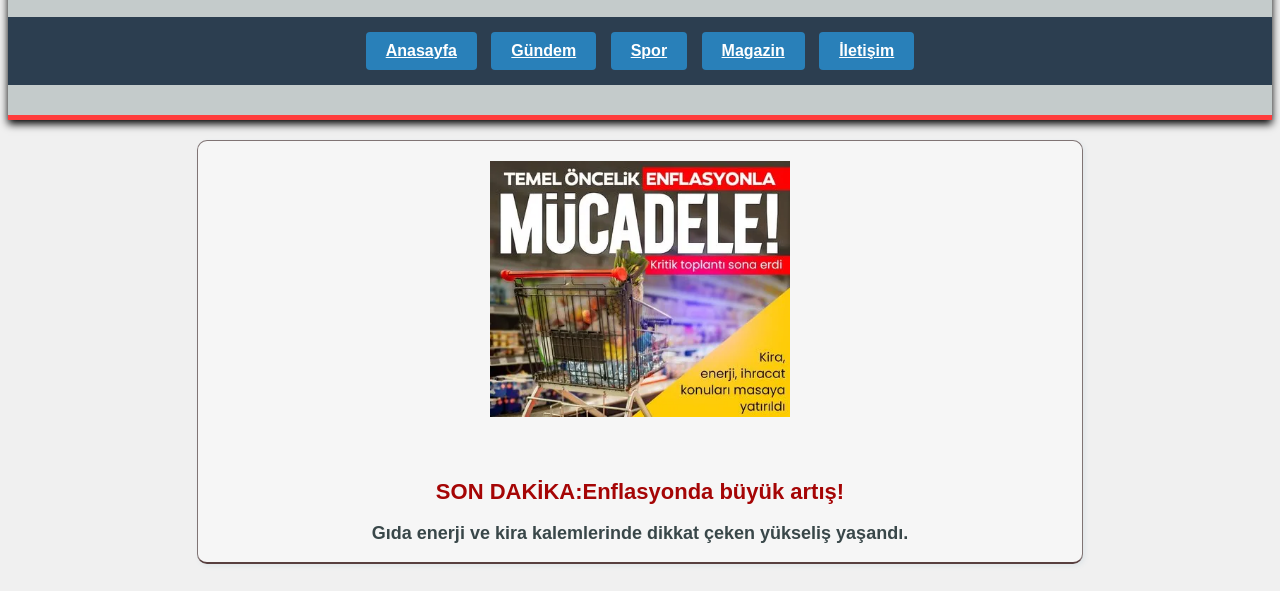
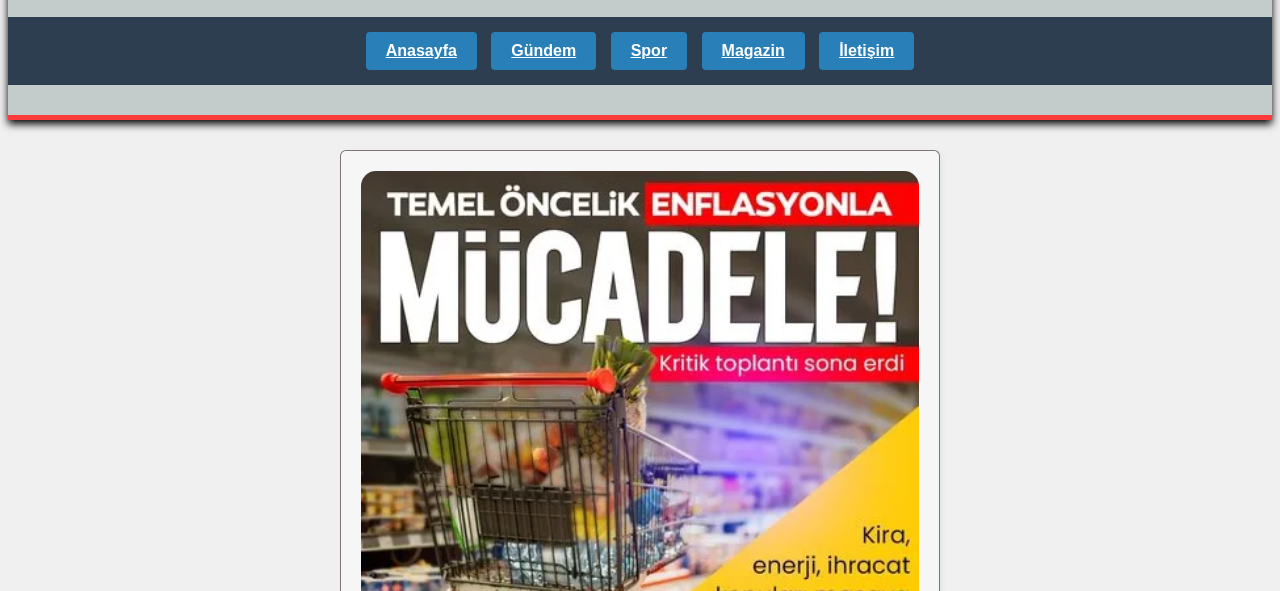
Before and after one commit to augustfrontend/G-NDEM360, a plain HTML site: page index.html in a window 1280 px wide. Shown: the part 141-732 px from the top of the page. Drawn offline with Linux system fonts and the light colour scheme.

Commit message:
Banner tasarımı düzeltildi:margin-top,max-width,padding ayarlandı

```diff
--- a/style.css
+++ b/style.css
@@ -123,34 +123,36 @@ cursor: pointer;
     border-radius: 8px;
     box-shadow: 0 0 8px color rgb(159, 109, 109);
 }
+* {
+    box-sizing: border-box;
+}
 
 .banner{
-    width: 70%;
-    margin: 20px auto;
+    max-width: 600px;
+    width: 90%;
+    margin:0 auto;
+    padding: 20px;
+    border-radius: 6px;
+    border: 1px solid #807474;
+    font-weight: bold;
+    box-shadow: 2px 2px 5px #dfe5e8;
+    border-bottom: 2px solid #583f3f;
+    text-align: center;
+    margin-bottom: 30px;
+    margin-top: 30px;
     background-color: #f6f6f6;
     color:rgb(117, 60, 60)
-       padding: 15px;
-       border-radius: 6px;
-       border: 1px solid #807474;
-       font-weight: bold;
-       box-shadow: 2px 2px 5px #dfe5e8;
 
-
-
-    border-bottom: 2px solid #583f3f;
-    border-radius: 10px;
-    text-align: center;
-    margin-bottom: 30px;
 
 
 }
 .banner img{
-    width: 400px;
-    max-width: 300px;
+    width: 100%;
     height: auto;
-border-radius: 15px;
-margin-bottom: 20px;
-padding:20px 20px;
+    display: block;
+    margin: 0 auto;
+    border-radius: 15px;
+
 }
 .banner h2{
      font-size: 22px;
```
